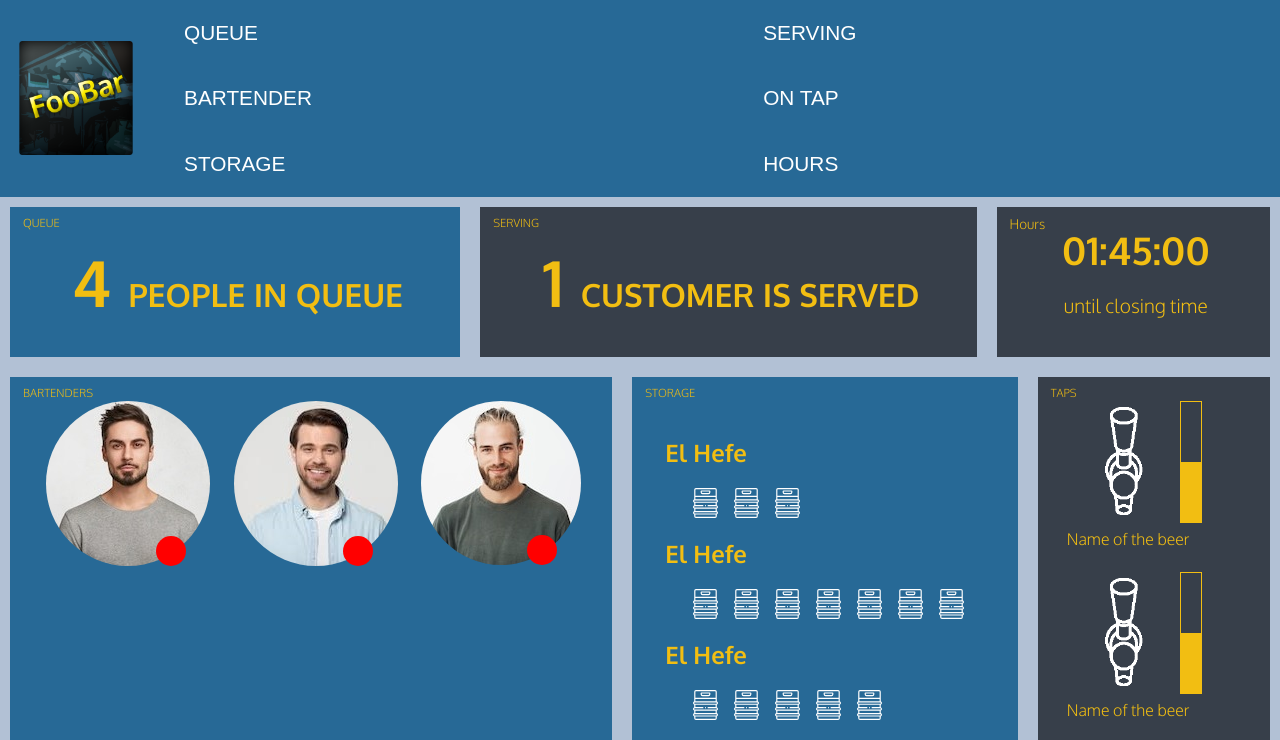
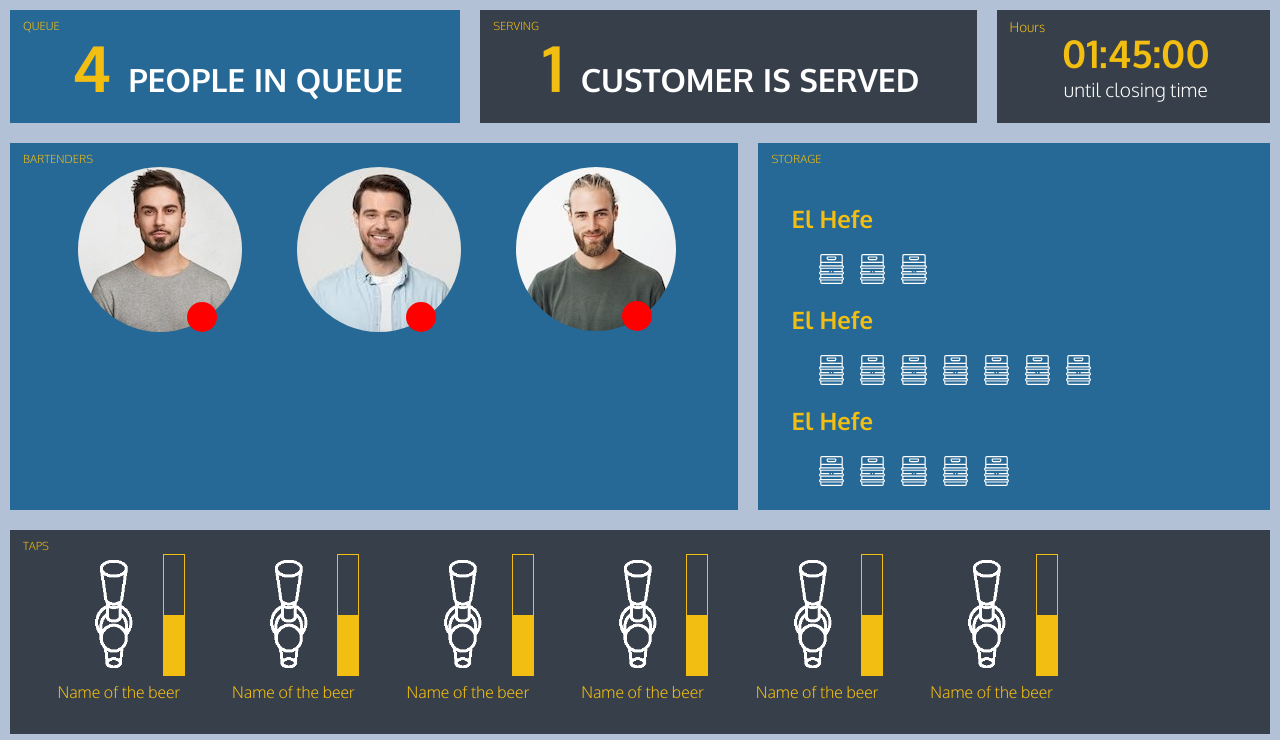
Before and after one commit to StefanFlorea00/fooBar-1, a plain HTML site: page index.html in a window 1280 px wide. Shown: the top 740 px of the page. Drawn offline with nearby package versions, Linux system fonts and the light colour scheme.

Commit message:
after call with Dannie

```diff
--- a/style.css
+++ b/style.css
@@ -23,8 +23,8 @@ body {
 
 h1 {
     margin: 0;
-    color: var(--highlight-color);
     font-size: 3em;
+    color: white;
 }
 
 h2 {
@@ -34,6 +34,7 @@ h2 {
 
 h1 > span {
     font-size: 2em;
+    color: var(--highlight-color);
 }
 
 p {
@@ -108,24 +109,7 @@ nav > img:hover {
     }
 
     nav {
-        display: flex;
-        flex-flow: row;
-    }
-
-    nav > ul {
-        display: grid;
-        grid-template-columns: repeat(2, auto);
-        grid-template-rows: repeat(3, auto);
-    }
-
-    ul > li {
-        font-size: 0.7em;
-        padding: 1em 0;
-    }
-
-    nav > img {
-        width: 120px;
-    }
+        display: none;}
 
     .ver {
         position: relative;
@@ -200,10 +184,17 @@ article:nth-child(2), article:nth-child(3), article:nth-child(6) {
     #hours {
         text-align: center;
         font-size: 1.2em;
+        padding: 1em;
     }
 
     .hour-display {
+        color: var(--highlight-color);
         font-size: 5rem;
+    }
+
+    .hour-display + p {
+        color: white;
+        margin: 0;
     }
 
 /*bartenders*/
@@ -213,6 +204,7 @@ article:nth-child(2), article:nth-child(3), article:nth-child(6) {
     flex-flow: row wrap;
     justify-content: space-evenly;
 }
+
 .portrait > img {
     border-radius: 100%;
     grid-column: 1;
@@ -249,6 +241,11 @@ article:nth-child(2), article:nth-child(3), article:nth-child(6) {
 /*storage*/
 
 .wrapper-storage {
+    display: grid;
+    grid:
+      auto-flow minmax(100px, auto) /
+      repeat(auto-fit, minmax(clamp(33.3333% - 1rem, 300px, 100%), 1fr));
+
     padding-top: 2em;
 }
 
@@ -265,6 +262,10 @@ article:nth-child(2), article:nth-child(3), article:nth-child(6) {
 
 /*taps*/
 
+#ontap {
+    flex: 1 1 350px;
+}
+
 .wrapper-taps {
     display:grid;
     grid-template-columns: repeat(auto-fill, minmax(150px, 1fr));
@@ -275,7 +276,7 @@ article:nth-child(2), article:nth-child(3), article:nth-child(6) {
 }
 
 .beer-name {
-    grid-column: auto / span 2;
+    justify-self: center;
     margin: 0.5em 0;
 }
 .outside {
@@ -295,10 +296,11 @@ article:nth-child(2), article:nth-child(3), article:nth-child(6) {
 .flex {
     display: flex;
     flex-flow: column;
+    align-content: center;
+
 }
 .individual-tap, .tap-wrapper {
     display: grid;
-    grid-template-columns: repeat(2, auto);
     grid-template-rows: repeat(2, auto);
 }
 
@@ -307,13 +309,15 @@ article:nth-child(2), article:nth-child(3), article:nth-child(6) {
     grid-row: 1;
     max-height: 120px;
     justify-self: center;
+    margin-right: 10px;
 }
 
-.individual-tap > .outside {
-    grid-column: 2;
+.bar-tap {
+    grid-column: 1;
     grid-row: 1;
+    justify-self: center;
+    margin-left: 110px;
 }
-
 
 /* working on expanded components */
 
@@ -385,6 +389,7 @@ article:nth-child(2), article:nth-child(3), article:nth-child(6) {
 .extanded-tap {
     display: grid;
     grid-template-rows: repeat(3, auto);
+    justify-items: center;
 }
 
 .units {
```
